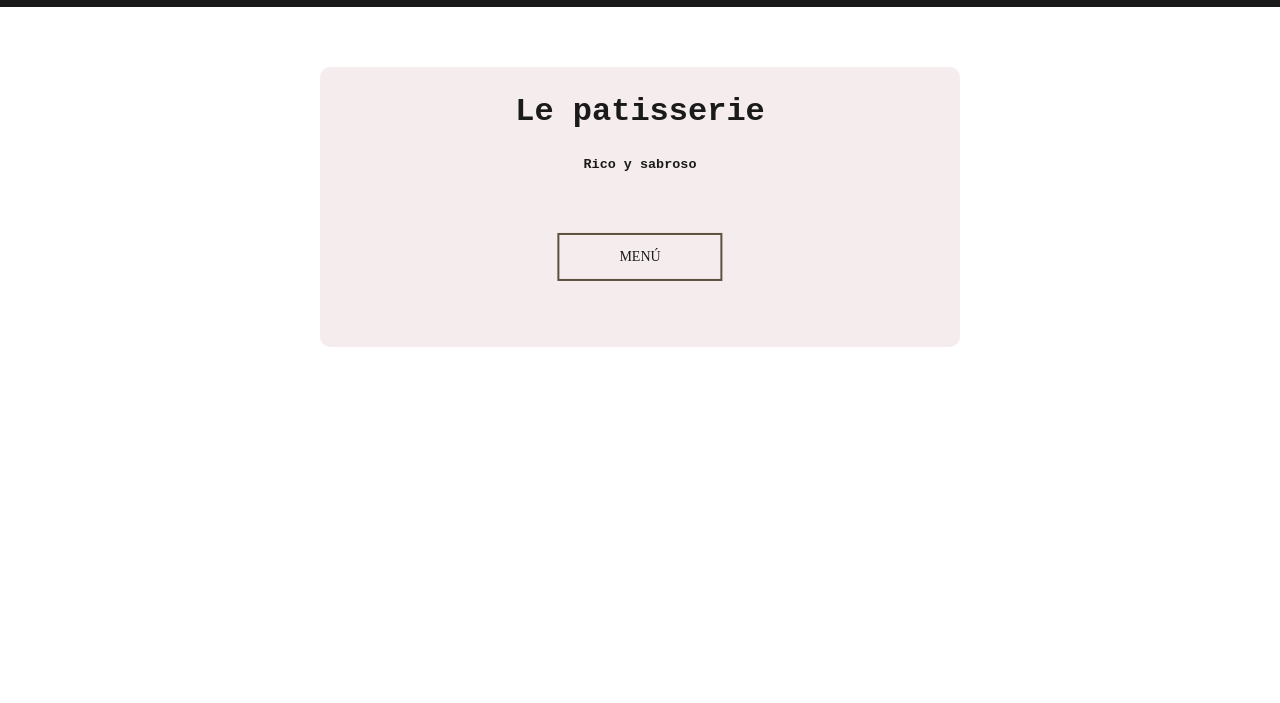
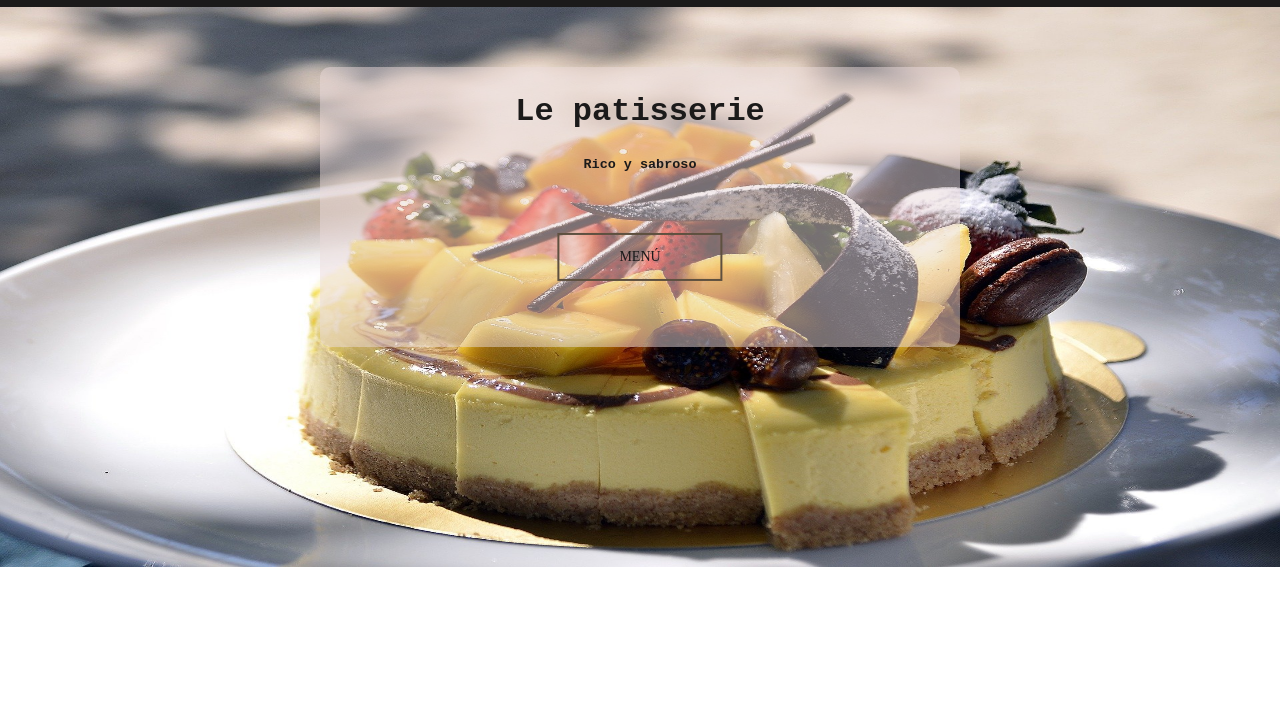
Before and after one commit to ernt/Practica02-HTML-LaunchX, a plain HTML site: page index.html in a window 1280 px wide. Shown: the part 55-758 px from the top of the page. Drawn offline with Linux system fonts and the light colour scheme.

Commit message:
Cambios ruta img css

```diff
--- a/css/syle.css
+++ b/css/syle.css
@@ -111,7 +111,7 @@ html{
 }
 .primer{
     padding-top: 10px;
-    background-image: url("img/cakess12.jpg") ;
+    background-image: url(/img/cakess12.jpg) ;
     background-repeat: no-repeat;
     background-size: 100% 100%;
     width: 100%;
```
